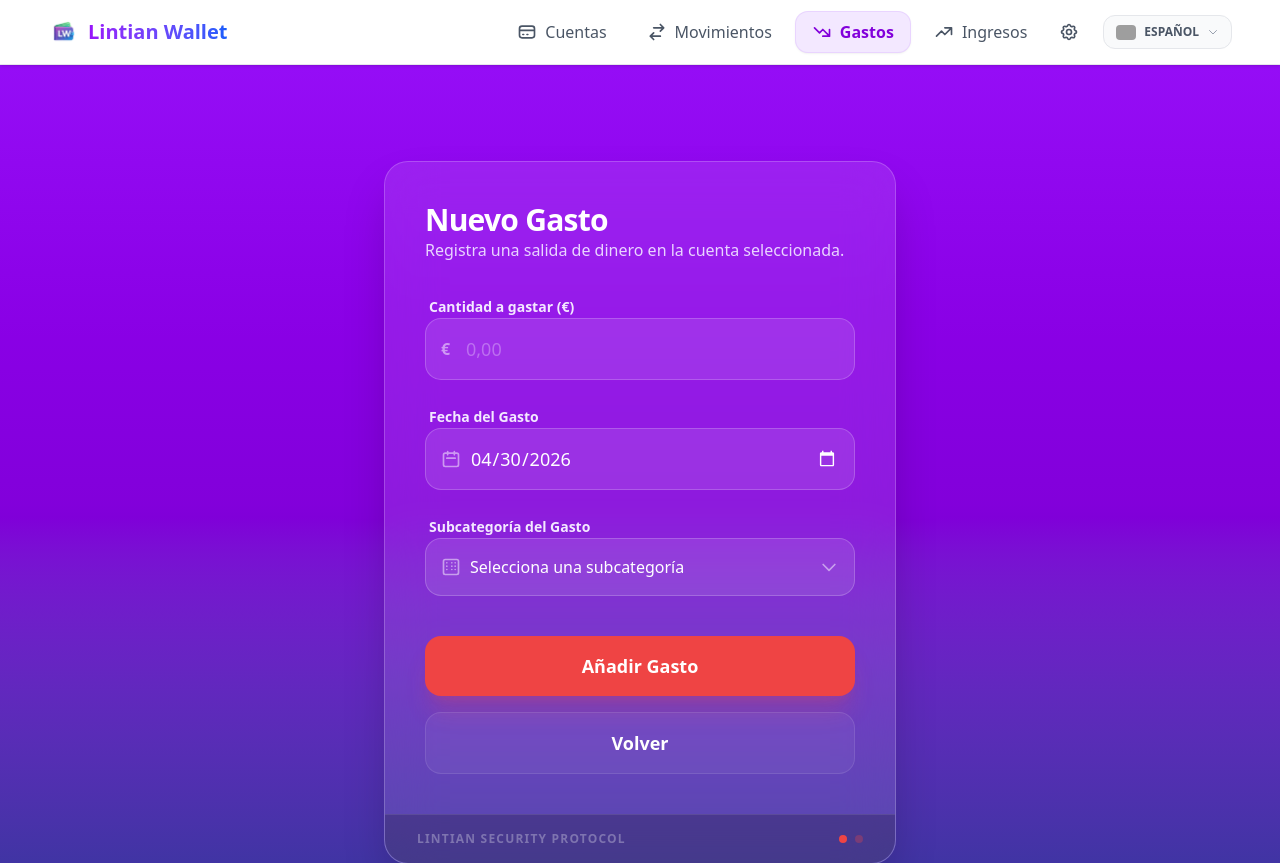
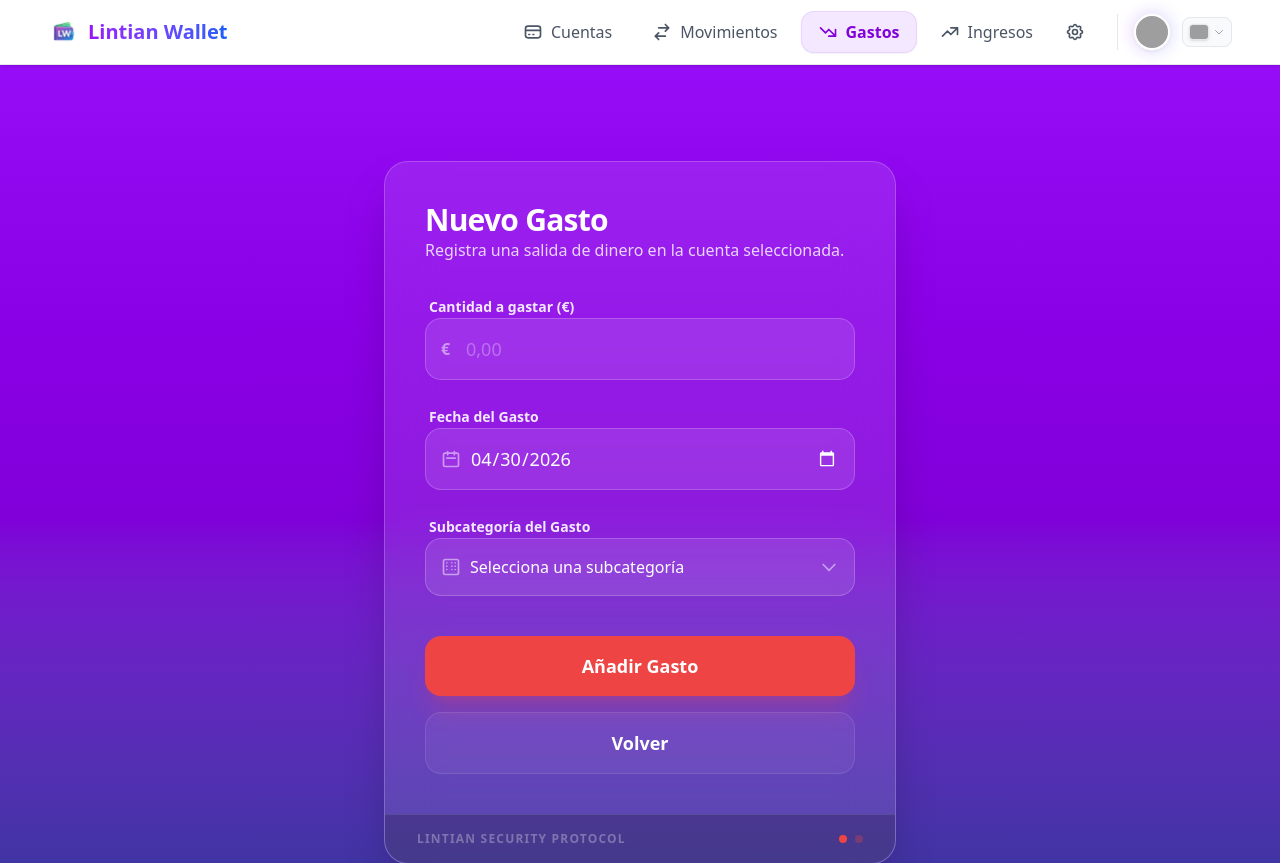
Before and after one commit to lierniSR/lintianwallet, a CodeIgniter 4 app: the page made by app/Views/gastos/v_newgastos.php in a window 1280 px wide. Shown: the top 863 px of the page. Run offline with PHP 8.4 and a stand-in for CodeIgniter, Linux system fonts and the light colour scheme; the template is opened without the code that fills it, so the values that code supplies are empty; some libraries are stand-ins or nearby versions; grey boxes are pictures that could not be loaded.

Commit message:
Ultimos cambios

```diff
--- a/app/Config/Routes.php
+++ b/app/Config/Routes.php
@@ -59,3 +59,4 @@ $routes->get('jsoncontroller/traducciones', 'C_Json::traducciones');
 $routes->get('configuracion', 'C_Configuracion::index');
 $routes->post('configuracion/cambiarContrasenia', 'C_Configuracion::cambiarContrasenia');
 $routes->get('logout', 'C_Login::logout');
+$routes->get('usuario/foto/(:any)', 'C_Usuario::foto/$1');
--- a/app/Views/gastos/v_gastos.php
+++ b/app/Views/gastos/v_gastos.php
@@ -1,7 +1,7 @@
 <?php
 // PREPROCESADO: Sumamos todo el dinero de los gastos para mostrarlo en el cuadro resumen
 // Calculamos el total de los gastos
-$totalGastos = array_reduce($gastos, function ($carry, $item) {
+$totalGastos = array_reduce($gastos ?? [], function ($carry, $item) {
     $dinero = isset($item->dinero) ? $item->dinero : 0;
     return $carry + $dinero;
 }, 0);
@@ -42,7 +42,7 @@ $totalGastos = array_reduce($gastos, function ($carry, $item) {
                         <select onchange="window.location.href='<?= base_url('gastos') ?>?cuenta_id=' + this.value" class="appearance-none w-full md:min-w-[300px] pl-11 pr-10 py-3 bg-white/10 hover:bg-white/20 backdrop-blur-md rounded-2xl border border-white/20 text-white font-medium focus:outline-none focus:ring-2 focus:ring-[#ef4444]/50 transition-all cursor-pointer">
                             <?php foreach ($cuentas as $c): ?>
                                 <!-- Mostramos ID de tarjeta como indicativo básico -->
-                                <option value="<?= $c->id ?>" <?= ($c->id == $cuenta_seleccionada) ? 'selected' : '' ?> class="bg-purple-800 text-white">
+                                <option value="<?= $c->id ?>" <?= ($c->id == ($cuenta_seleccionada ?? null)) ? 'selected' : '' ?> class="bg-purple-800 text-white">
                                     <?= esc($c->categoria_nombre ?? 'Cuenta Nº' . $c->id) ?> - <?= number_format($c->saldoTotal, 2, ',', '.') ?>€
                                 </option>
                             <?php endforeach; ?>
--- a/app/Views/gastos/v_newgastos.php
+++ b/app/Views/gastos/v_newgastos.php
@@ -80,7 +80,9 @@
                                 <path stroke-linecap="round" stroke-linejoin="round" stroke-width="2" d="M7 7h.01M7 11h.01M7 15h.01M13 7h.01M13 11h.01M13 15h.01M17 7h.01M17 11h.01M17 15h.01M5 21h14a2 2 0 002-2V5a2 2 0 00-2-2H5a2 2 0 00-2 2v14a2 2 0 002 2z" />
                             </svg>
                         </div>
-                        <select name="id_subcategoria" id="id_subcategoria" required class="w-full pl-11 pr-10 py-4 bg-white/10 border border-white/20 rounded-2xl text-white appearance-none focus:outline-none focus:ring-2 focus:ring-[#ef4444]/50 focus:border-[#ef4444] transition-all font-medium cursor-pointer">
+                        <select name="id_subcategoria" id="id_subcategoria" required
+                            onchange="toggleOtroSubcategoria(this)"
+                            class="w-full pl-11 pr-10 py-4 bg-white/10 border border-white/20 rounded-2xl text-white appearance-none focus:outline-none focus:ring-2 focus:ring-[#ef4444]/50 focus:border-[#ef4444] transition-all font-medium cursor-pointer">
                             <option value="" disabled selected class="bg-purple-800 text-white">Selecciona una subcategoría</option>
                             <?php if(!empty($subcategorias)): ?>
                                 <?php foreach ($subcategorias as $sub): ?>
@@ -89,12 +91,28 @@
                                     </option>
                                 <?php endforeach; ?>
                             <?php endif; ?>
+                            <option value="otro" class="bg-purple-800 text-white">Otro...</option>
                         </select>
                         <div class="absolute inset-y-0 right-0 pr-4 flex items-center pointer-events-none">
                             <svg class="w-5 h-5 text-white/50" fill="none" stroke="currentColor" viewBox="0 0 24 24">
                                 <path stroke-linecap="round" stroke-linejoin="round" stroke-width="2" d="M19 9l-7 7-7-7" />
                             </svg>
                         </div>
+                    </div>
+
+                    <!-- Campo de texto que aparece solo si elige 'Otro' -->
+                    <div id="wrapper_nueva_subcategoria" class="hidden mt-3">
+                        <div class="relative">
+                            <div class="absolute inset-y-0 left-0 pl-4 flex items-center pointer-events-none">
+                                <svg class="w-5 h-5 text-yellow-400/70" fill="none" stroke="currentColor" viewBox="0 0 24 24">
+                                    <path stroke-linecap="round" stroke-linejoin="round" stroke-width="2" d="M12 4v16m8-8H4" />
+                                </svg>
+                            </div>
+                            <input type="text" name="nueva_subcategoria" id="nueva_subcategoria"
+                                placeholder="Nombre de la nueva subcategoría..."
+                                class="w-full pl-11 pr-4 py-3 bg-yellow-400/10 border border-yellow-400/40 rounded-2xl text-white placeholder-white/30 focus:outline-none focus:ring-2 focus:ring-yellow-400/50 focus:border-yellow-400 transition-all font-medium">
+                        </div>
+                        <p class="text-yellow-300/70 text-xs mt-1.5 ml-1">Se creará automáticamente una nueva subcategoría con ese nombre.</p>
                     </div>
                 </div>
 
@@ -125,6 +143,21 @@
         </div>
     </main>
 
+<script>
+    function toggleOtroSubcategoria(select) {
+        const wrapper = document.getElementById('wrapper_nueva_subcategoria');
+        const input   = document.getElementById('nueva_subcategoria');
+        if (select.value === 'otro') {
+            wrapper.classList.remove('hidden');
+            input.required = true;
+            input.focus();
+        } else {
+            wrapper.classList.add('hidden');
+            input.required = false;
+            input.value = '';
+        }
+    }
+</script>
 </body>
 
 </html>
--- a/app/Views/ingresos/v_ingresos.php
+++ b/app/Views/ingresos/v_ingresos.php
@@ -1,7 +1,7 @@
 <?php
 // PREPROCESADO: Sumamos todo el dinero de los ingresos para tener la cifra del bloque izquierdo
 // Calculamos el total de los ingresos
-$totalIngresos = array_reduce($ingresos, function ($carry, $item) {
+$totalIngresos = array_reduce($ingresos ?? [], function ($carry, $item) {
     $dinero = isset($item->dinero) ? $item->dinero : 0;
     return $carry + $dinero;
 }, 0);
@@ -42,7 +42,7 @@ $totalIngresos = array_reduce($ingresos, function ($carry, $item) {
                         <select onchange="window.location.href='<?= base_url('ingresos') ?>?cuenta_id=' + this.value" class="appearance-none w-full md:min-w-[300px] pl-11 pr-10 py-3 bg-white/10 hover:bg-white/20 backdrop-blur-md rounded-2xl border border-white/20 text-white font-medium focus:outline-none focus:ring-2 focus:ring-[#29C6AD]/50 transition-all cursor-pointer">
                             <?php foreach ($cuentas as $c): ?>
                                 <!-- Mostramos ID de tarjeta como indicativo básico -->
-                                <option value="<?= $c->id ?>" <?= ($c->id == $cuenta_seleccionada) ? 'selected' : '' ?> class="bg-purple-800 text-white">
+                                <option value="<?= $c->id ?>" <?= ($c->id == ($cuenta_seleccionada ?? null)) ? 'selected' : '' ?> class="bg-purple-800 text-white">
                                     <?= esc($c->categoria_nombre ?? 'Cuenta Nº' . $c->id) ?> - <?= number_format($c->saldoTotal, 2, ',', '.') ?>€
                                 </option>
                             <?php endforeach; ?>
--- a/app/Views/login_registro/v_registro.php
+++ b/app/Views/login_registro/v_registro.php
@@ -114,7 +114,7 @@
                     </div>
                 <?php endif; ?>
 
-                <?= form_open('/autenticarRegistro', ['class' => 'flex flex-col gap-5 w-full']) ?>
+                <?= form_open_multipart('/autenticarRegistro', ['class' => 'flex flex-col gap-5 w-full']) ?>
 
                 <div class="flex flex-col group">
                     <?= form_label('', 'dni', ['class' => 'text-xs font-semibold text-gray-600 mb-1 ml-1 transition-colors group-focus-within:text-[#29C6AD]', 'id' => 'dniLabel', 'data-tr' => 'dni']) ?>
--- a/app/Views/movimientos/v_movimientos.php
+++ b/app/Views/movimientos/v_movimientos.php
@@ -35,7 +35,7 @@
                         <select onchange="window.location.href='<?= base_url('movimientos') ?>?cuenta_id=' + this.value" class="appearance-none w-full md:min-w-[300px] pl-11 pr-10 py-3 bg-white/10 hover:bg-white/20 backdrop-blur-md rounded-2xl border border-white/20 text-white font-medium focus:outline-none focus:ring-2 focus:ring-purple-400/50 transition-all cursor-pointer">
                             <?php foreach ($cuentas as $c): ?>
                                 <!-- Mostramos ID de tarjeta como indicativo básico -->
-                                <option value="<?= $c->id ?>" <?= ($c->id == $cuenta_seleccionada) ? 'selected' : '' ?> class="bg-purple-800 text-white">
+                                <option value="<?= $c->id ?>" <?= ($c->id == ($cuenta_seleccionada ?? null)) ? 'selected' : '' ?> class="bg-purple-800 text-white">
                                     <?= esc($c->categoria_nombre ?? 'Cuenta Nº' . $c->id) ?> - <?= number_format($c->saldoTotal, 2, ',', '.') ?>€
                                 </option>
                             <?php endforeach; ?>
@@ -58,7 +58,7 @@
                     <div class="absolute -right-10 -top-10 w-40 h-40 bg-white/10 rounded-full blur-2xl"></div>
                     <div class="relative z-10">
                         <p class="text-white/80 text-sm font-bold uppercase tracking-wider mb-2">Saldo de la Cuenta</p>
-                        <h2 class="text-4xl font-extrabold text-white mb-1"><?= number_format($saldoCuenta, 2, ',', '.') ?> €</h2>
+                        <h2 class="text-4xl font-extrabold text-white mb-1"><?= number_format($saldoCuenta ?? 0, 2, ',', '.') ?> €</h2>
                     </div>
                 </div>
             </div>
--- a/app/Views/plantillas/p_menu.php
+++ b/app/Views/plantillas/p_menu.php
@@ -68,40 +68,50 @@ $m_inactive = "text-gray-600 font-medium hover:bg-purple-50 hover:text-purple-60
                     </a>
                 </li>
 
-                <!-- Selector de Idioma -->
-                <li class="relative ml-2 lang-dropdown-container">
-                    <button onclick="toggleLangMenu(this)" class="flex items-center gap-2 px-3 py-2 bg-gray-50 hover:bg-gray-100 rounded-xl border border-gray-200 transition-all cursor-pointer">
-                        <img class="lang-display-flag w-5 h-auto rounded-sm" src="https://flagcdn.com/w20/es.png" alt="flag">
-                        <span class="lang-display-text text-xs font-bold text-gray-600 uppercase">ES</span>
-                        <svg class="w-3 h-3 text-gray-400 transition-colors" fill="none" stroke="currentColor" viewBox="0 0 24 24">
-                            <path stroke-linecap="round" stroke-linejoin="round" stroke-width="2" d="M19 9l-7 7-7-7" />
-                        </svg>
-                    </button>
+                <li class="flex items-center gap-3 ml-4 pl-4 border-l border-gray-200">
+                    <!-- Foto de Perfil Redonda -->
+                    <?php if (session()->get('dni')): ?>
+                        <div class="relative group">
+                            <div class="absolute -inset-0.5 bg-gradient-to-r from-purple-600 to-blue-600 rounded-full blur opacity-20 group-hover:opacity-40 transition duration-300"></div>
+                            <img src="<?= base_url('usuario/foto/' . session()->get('dni')) ?>"
+                                 alt="Perfil"
+                                 class="relative h-9 w-9 rounded-full object-cover border-2 border-white shadow-sm ring-1 ring-gray-100">
+                        </div>
+                    <?php endif; ?>
+
+                    <!-- Selector de Idioma (Solo Banderas) -->
+                    <div class="relative lang-dropdown-container">
+                        <button onclick="toggleLangMenu(this)" class="flex items-center justify-center p-1.5 bg-gray-50 hover:bg-gray-100 rounded-lg border border-gray-200 transition-all cursor-pointer">
+                            <img class="lang-display-flag w-5 h-auto rounded-sm border border-gray-200 shadow-sm" src="https://flagcdn.com/w20/es.png" alt="flag">
+                            <svg class="ml-1 w-3 h-3 text-gray-400" fill="none" stroke="currentColor" viewBox="0 0 24 24">
+                                <path stroke-linecap="round" stroke-linejoin="round" stroke-width="2" d="M19 9l-7 7-7-7" />
+                            </svg>
+                        </button>
                     <!-- Dropdown -->
                     <div class="lang-dropdown-menu hidden absolute right-0 mt-2 w-40 bg-white rounded-2xl shadow-xl border border-gray-100 py-2 z-50 transition-all">
                         <button onclick="cambiarIdioma('es')" class="w-full flex items-center gap-3 px-4 py-2 hover:bg-purple-50 text-gray-700 text-sm font-medium transition-colors text-left">
-                            <img src="https://flagcdn.com/w20/es.png" class="w-5 h-auto rounded-sm" alt="ES"> Español
+                            <img src="https://flagcdn.com/w20/es.png" class="w-5 h-auto rounded-sm border border-gray-100 shadow-sm" alt="ES"> Español
                         </button>
                         <button onclick="cambiarIdioma('eu')" class="w-full flex items-center gap-3 px-4 py-2 hover:bg-purple-50 text-gray-700 text-sm font-medium transition-colors text-left">
-                            <img src="<?= base_url('img/flags/euskara.jpg') ?>" class="w-5 h-auto rounded-sm" alt="EU"> Euskara
+                            <img src="<?= base_url('img/flags/euskara.jpg') ?>" class="w-5 h-auto rounded-sm border border-gray-100 shadow-sm" alt="EU"> Euskara
                         </button>
                         <button onclick="cambiarIdioma('en')" class="w-full flex items-center gap-3 px-4 py-2 hover:bg-purple-50 text-gray-700 text-sm font-medium transition-colors text-left">
-                            <img src="https://flagcdn.com/w20/gb.png" class="w-5 h-auto rounded-sm" alt="EN"> English
+                            <img src="https://flagcdn.com/w20/gb.png" class="w-5 h-auto rounded-sm border border-gray-100 shadow-sm" alt="EN"> English
                         </button>
                         <button onclick="cambiarIdioma('fr')" class="w-full flex items-center gap-3 px-4 py-2 hover:bg-purple-50 text-gray-700 text-sm font-medium transition-colors text-left">
-                            <img src="https://flagcdn.com/w20/fr.png" class="w-5 h-auto rounded-sm" alt="FR"> Français
+                            <img src="https://flagcdn.com/w20/fr.png" class="w-5 h-auto rounded-sm border border-gray-100 shadow-sm" alt="FR"> Français
                         </button>
                         <button onclick="cambiarIdioma('pt')" class="w-full flex items-center gap-3 px-4 py-2 hover:bg-purple-50 text-gray-700 text-sm font-medium transition-colors text-left">
-                            <img src="https://flagcdn.com/w20/pt.png" class="w-5 h-auto rounded-sm" alt="PT"> Português
+                            <img src="https://flagcdn.com/w20/pt.png" class="w-5 h-auto rounded-sm border border-gray-100 shadow-sm" alt="PT"> Português
                         </button>
                         <button onclick="cambiarIdioma('it')" class="w-full flex items-center gap-3 px-4 py-2 hover:bg-purple-50 text-gray-700 text-sm font-medium transition-colors text-left">
-                            <img src="https://flagcdn.com/w20/it.png" class="w-5 h-auto rounded-sm" alt="IT"> Italiano
+                            <img src="https://flagcdn.com/w20/it.png" class="w-5 h-auto rounded-sm border border-gray-100 shadow-sm" alt="IT"> Italiano
                         </button>
                         <button onclick="cambiarIdioma('zh-TW')" class="w-full flex items-center gap-3 px-4 py-2 hover:bg-purple-50 text-gray-700 text-sm font-medium transition-colors text-left">
-                            <img src="https://flagcdn.com/w20/tw.png" class="w-5 h-auto rounded-sm" alt="ZH"> Chino
+                            <img src="https://flagcdn.com/w20/tw.png" class="w-5 h-auto rounded-sm border border-gray-100 shadow-sm" alt="ZH"> Chino
                         </button>
                         <button onclick="cambiarIdioma('ja')" class="w-full flex items-center gap-3 px-4 py-2 hover:bg-purple-50 text-gray-700 text-sm font-medium transition-colors text-left">
-                            <img src="https://flagcdn.com/w20/jp.png" class="w-5 h-auto rounded-sm" alt="JA"> Japonés
+                            <img src="https://flagcdn.com/w20/jp.png" class="w-5 h-auto rounded-sm border border-gray-200 shadow-sm" alt="JA"> Japonés
                         </button>
                     </div>
                 </li>
--- a/public/js/traductor.js
+++ b/public/js/traductor.js
@@ -71,6 +71,7 @@ async function initTraductor() {
         allDisplayFlags.forEach(el => {
             el.src = flags[lang] || 'https://flagcdn.com/w20/un.png';
             el.alt = lang;
+            el.classList.add('border', 'border-gray-200', 'shadow-sm');
         });
 
         if (!translations) {
```
Also changed, not shown: app/Controllers/C_Gasto.php (+46 -5 lines), app/Controllers/C_Login.php (+16 -0 lines), app/Controllers/C_Tarjeta.php (+46 -10 lines), app/Controllers/C_Usuario.php (added, +22 -0 lines), app/Views/configuracion/v_configuracion.php (+6 -5 lines), app/Views/tarjetas/v_new_tarjetas.php (+32 -0 lines), app/Views/tarjetas/v_tarjetas.php (+13 -3 lines), public/data/strings.json (line endings or trailing spaces), public/img/perfil/1777567463_321a229696cdcc6ba9db.jpg (added).
